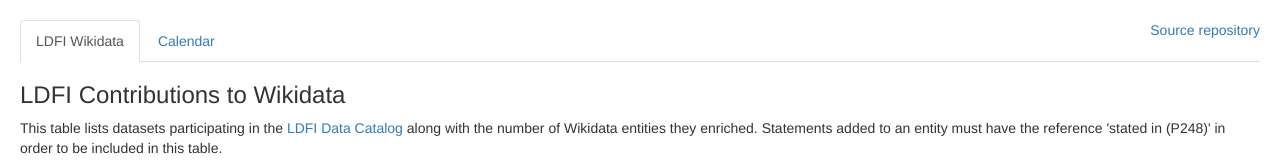
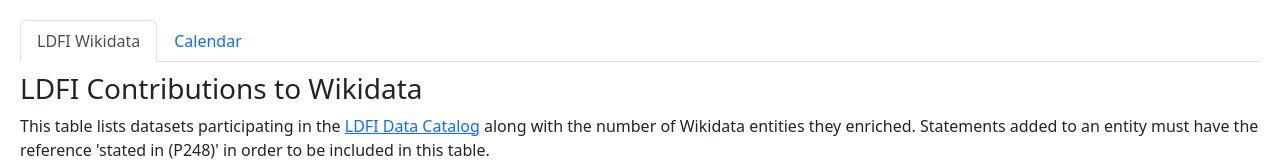
Before and after one commit to culturecreates/artsdata-widget, a React (Create React App) app: page / in a window 1280 px wide. Shown: the top 161 px of the page. Built offline with nearby package versions, Linux system fonts and the light colour scheme; no server answers.

Commit message:
update to bootstrap 5

```diff
--- a/package.json
+++ b/package.json
@@ -5,7 +5,7 @@
   "private": false,
   "dependencies": {
     "ajv": "^6.12.6",
-    "bootstrap": "^3.4.1",
+    "bootstrap": "^5.2.2",
     "fetch-jsonp": "^1.1.3",
     "react": "^16.8.6",
     "react-bootstrap": "^0.32.4",
--- a/src/App.js
+++ b/src/App.js
@@ -45,15 +45,16 @@
     return (
       <HashRouter>
         <div className="App" style={{ margin: "20px" }}>
-          <p style={{ float: "right" }}>
-            <a href="https://github.com/culturecreates/artsdata-widget">
-              Source repository
-            </a>
-          </p>
+
+
           <ul className="nav nav-tabs">
+
             <TabLink to="/" title="LDFI Wikidata" exact="true" />
             <TabLink to="/calendar/" title="Calendar"  exact="true"/>
-          </ul>
+            </ul>
+
+
+
           <Route
             exact
             path="/"
--- a/src/TabLink.js
+++ b/src/TabLink.js
@@ -3,11 +3,11 @@
 
 export default function TabLink({ to, title, exact }) {
      const isActive = useRouteMatch({path: to, exact: exact});
-     const className = isActive ? 'active' : '';
+     const className = isActive ? 'nav-link active' : 'nav-link';
 
      return (
-        <li role="presentation" className={className}>
-            <Link to={to}>
+        <li role="presentation" className='nav-item'>
+            <Link className={className} to={to}>
                 {title}
             </Link>
         </li>);
```
Also changed, not shown: 1 other file (tests, documents, lock files or other folders).
